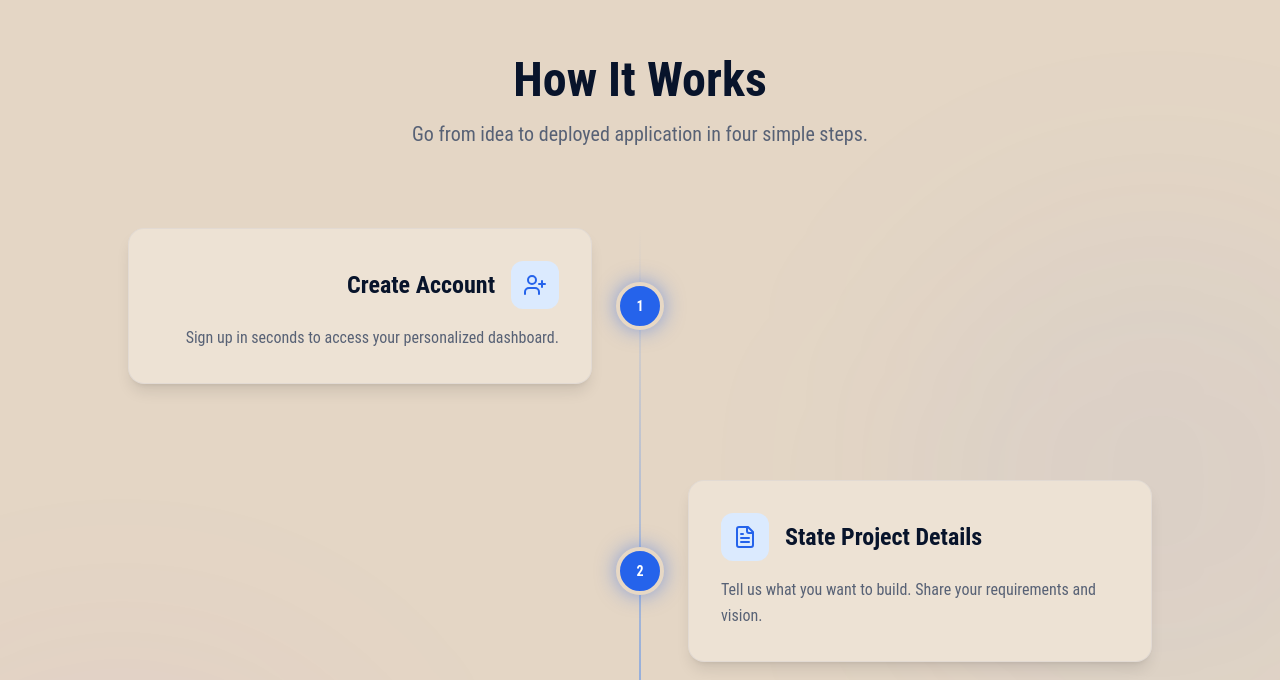
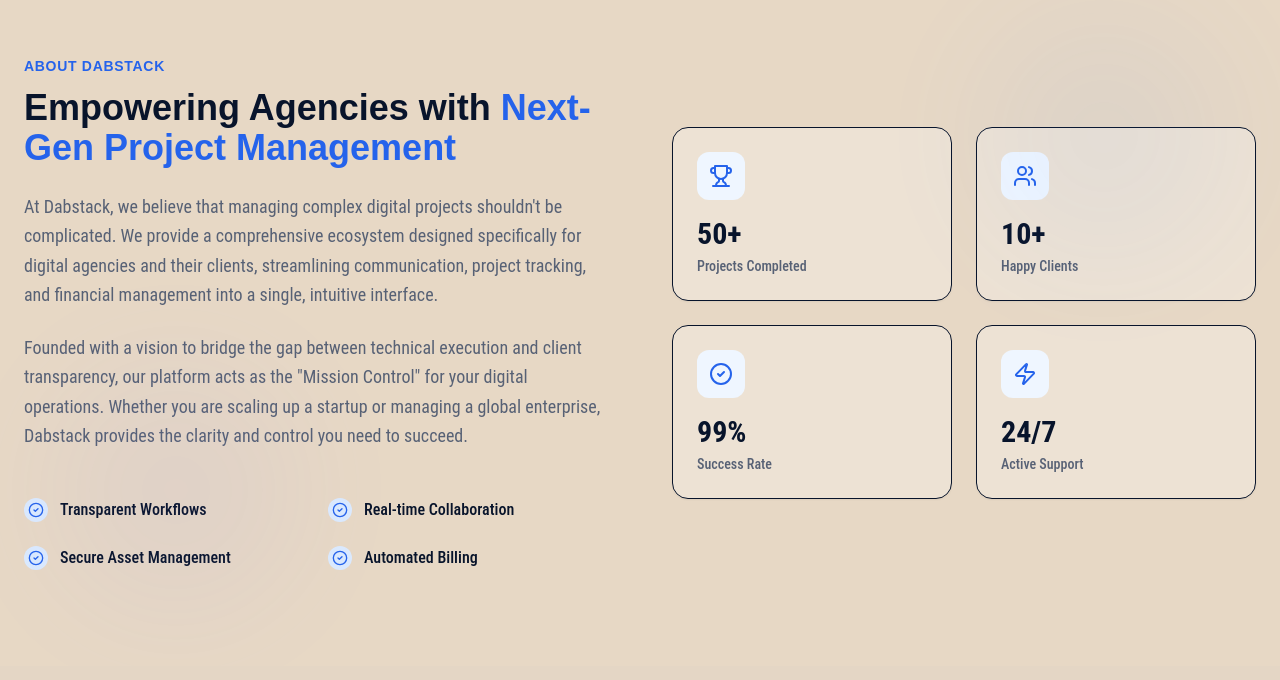
Before and after one commit to OsamaAbdul/dabstack, a React (Vite) app: page / in a window 1280 px wide. Shown: the part 840-1520 px from the top of the page. Built offline with nearby package versions, Linux system fonts and the light colour scheme; no server answers; the HTML template or start-up script is replaced by a standard one.

Commit message:
add about section

```diff
--- /dev/null
+++ b/src/components/landing/About.tsx
@@ -0,0 +1,101 @@
+import { motion } from "framer-motion";
+import { CheckCircle2, Trophy, Users, Zap } from "lucide-react";
+
+export function About() {
+    const stats = [
+        { label: "Projects Completed", value: "50+", icon: Trophy },
+        { label: "Happy Clients", value: "10+", icon: Users },
+        { label: "Success Rate", value: "99%", icon: CheckCircle2 },
+        { label: "Active Support", value: "24/7", icon: Zap },
+    ];
+
+    return (
+        <section className="py-24 bg-background relative overflow-hidden" id="about">
+            {/* Decorative Elements */}
+            <div className="absolute top-0 right-0 p-12 opacity-5 pointer-events-none">
+                <div className="w-64 h-64 rounded-full bg-blue-500 blur-3xl"></div>
+            </div>
+            <div className="absolute bottom-0 left-0 p-12 opacity-5 pointer-events-none">
+                <div className="w-64 h-64 rounded-full bg-indigo-500 blur-3xl"></div>
+            </div>
+
+            <div className="container mx-auto px-6">
+                <div className="flex flex-col lg:flex-row items-center gap-16">
+
+                    {/* Text Content */}
+                    <div className="flex-1 space-y-8">
+                        <motion.div
+                            initial={{ opacity: 0, y: 20 }}
+                            whileInView={{ opacity: 1, y: 0 }}
+                            viewport={{ once: true }}
+                            transition={{ duration: 0.6 }}
+                        >
+                            <h2 className="text-sm font-semibold text-blue-600 dark:text-blue-400 tracking-wider uppercase mb-3">
+                                About Dabstack
+                            </h2>
+                            <h3 className="text-3xl md:text-4xl font-bold text-foreground mb-6 leading-tight">
+                                Empowering Agencies with <span className="text-blue-600 dark:text-blue-400">Next-Gen Project Management</span>
+                            </h3>
+                            <p className="text-lg text-muted-foreground leading-relaxed">
+                                At Dabstack, we believe that managing complex digital projects shouldn't be complicated. We provide a comprehensive ecosystem designed specifically for digital agencies and their clients, streamlining communication, project tracking, and financial management into a single, intuitive interface.
+                            </p>
+                            <br />
+                            <p className="text-lg text-muted-foreground leading-relaxed">
+                                Founded with a vision to bridge the gap between technical execution and client transparency, our platform acts as the "Mission Control" for your digital operations. Whether you are scaling up a startup or managing a global enterprise, Dabstack provides the clarity and control you need to succeed.
+                            </p>
+                        </motion.div>
+
+                        {/* Values / Features Grid based on text content */}
+                        <div className="grid grid-cols-1 sm:grid-cols-2 gap-6 pt-4">
+                            {[
+                                "Transparent Workflows",
+                                "Real-time Collaboration",
+                                "Secure Asset Management",
+                                "Automated Billing"
+                            ].map((item, index) => (
+                                <motion.div
+                                    key={index}
+                                    initial={{ opacity: 0, x: -20 }}
+                                    whileInView={{ opacity: 1, x: 0 }}
+                                    viewport={{ once: true }}
+                                    transition={{ duration: 0.5, delay: index * 0.1 }}
+                                    className="flex items-center space-x-3"
+                                >
+                                    <div className="flex-shrink-0 w-6 h-6 rounded-full bg-blue-100 dark:bg-blue-900/30 flex items-center justify-center">
+                                        <CheckCircle2 className="w-4 h-4 text-blue-600 dark:text-blue-400" />
+                                    </div>
+                                    <span className="font-medium text-foreground">{item}</span>
+                                </motion.div>
+                            ))}
+                        </div>
+                    </div>
+
+                    {/* Stats / Visual Content */}
+                    <div className="flex-1 w-full">
+                        <motion.div
+                            initial={{ opacity: 0, scale: 0.95 }}
+                            whileInView={{ opacity: 1, scale: 1 }}
+                            viewport={{ once: true }}
+                            transition={{ duration: 0.8 }}
+                            className="grid grid-cols-2 gap-6"
+                        >
+                            {stats.map((stat, index) => (
+                                <div
+                                    key={index}
+                                    className="bg-card border border-border/50 p-6 rounded-2xl shadow-sm hover:shadow-md transition-shadow duration-300"
+                                >
+                                    <div className="w-12 h-12 rounded-xl bg-blue-50 dark:bg-blue-900/20 flex items-center justify-center mb-4">
+                                        <stat.icon className="w-6 h-6 text-blue-600 dark:text-blue-400" />
+                                    </div>
+                                    <div className="text-3xl font-bold text-foreground mb-1">{stat.value}</div>
+                                    <div className="text-sm text-muted-foreground font-medium">{stat.label}</div>
+                                </div>
+                            ))}
+                        </motion.div>
+                    </div>
+
+                </div>
+            </div>
+        </section>
+    );
+}
--- a/src/pages/Index.tsx
+++ b/src/pages/Index.tsx
@@ -2,6 +2,7 @@
 import { Navbar } from "@/components/landing/Navbar";
 import { HeroSection } from "@/components/landing/HeroSection";
 import { Footer } from "@/components/landing/Footer";
+import { About } from "@/components/landing/About";
 import { AuthModal } from "@/components/auth/AuthModal";
 
 import { HowItWorksSection } from "@/components/landing/HowItWorksSection";
@@ -19,6 +20,7 @@
       <Navbar onGetStarted={handleGetStarted} />
       <main>
         <HeroSection onGetStarted={handleGetStarted} />
+        <About />
 
         <HowItWorksSection />
 
```
